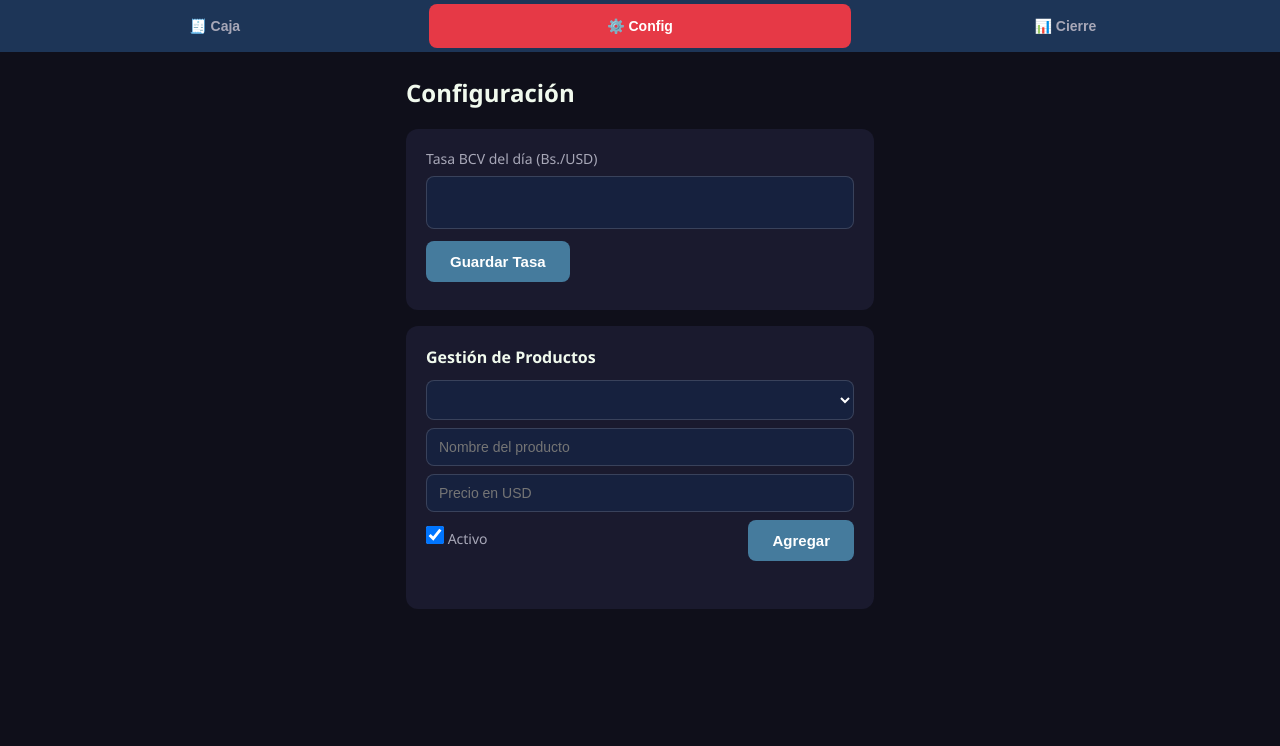
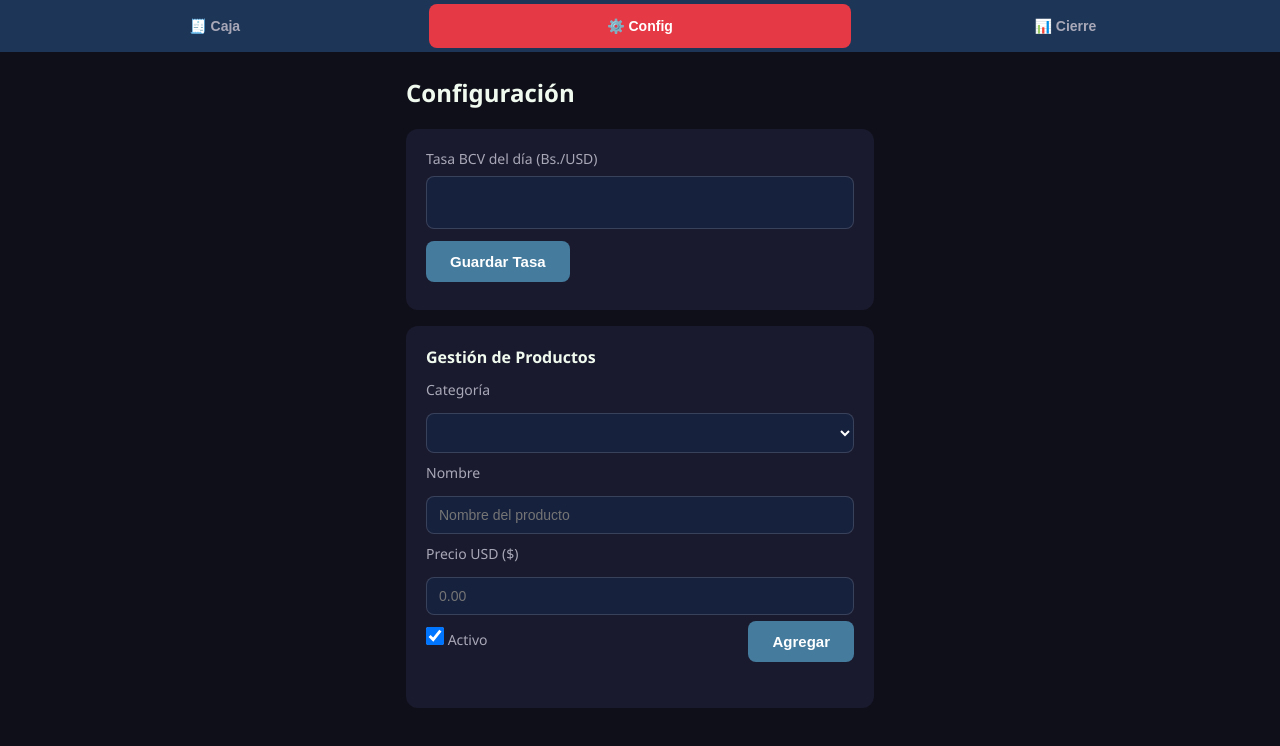
Before and after one commit to elsabordelsur/ventas, a plain HTML site: page index.html in a window 1280 px wide. Both pictures are taken after a click on the button "⚙️ Config". Drawn offline with nearby package versions, Linux system fonts and the light colour scheme.

Commit message:
Add labels to product form fields

```diff
--- a/css/style.css
+++ b/css/style.css
@@ -394,7 +394,10 @@ body {
 .config-status { margin-top: 8px; font-size: 13px; color: var(--success); }
 
 /* PRODUCT FORM */
-.prod-form { display: flex; flex-direction: column; gap: 8px; margin-top: 12px; }
+.prod-form { display: flex; flex-direction: column; gap: 6px; margin-top: 12px; }
+
+.prod-label { font-size: 12px; color: var(--text-muted); margin-top: 4px; }
+.prod-label:first-of-type { margin-top: 0; }
 
 .prod-input {
   padding: 10px 12px;
--- a/index.html
+++ b/index.html
@@ -104,9 +104,12 @@
           <h4>Gestión de Productos</h4>
           <div class="prod-form">
             <input type="hidden" id="prodId">
+            <label class="prod-label">Categoría</label>
             <select id="prodCategoria" class="prod-input"></select>
+            <label class="prod-label">Nombre</label>
             <input type="text" id="prodNombre" class="prod-input" placeholder="Nombre del producto">
-            <input type="number" id="prodPrecio" class="prod-input" step="0.01" min="0" placeholder="Precio en USD">
+            <label class="prod-label">Precio USD ($)</label>
+            <input type="number" id="prodPrecio" class="prod-input" step="0.01" min="0" placeholder="0.00">
             <div class="prod-form-row">
               <label class="prod-toggle">
                 <input type="checkbox" id="prodActivo" checked> Activo
```
